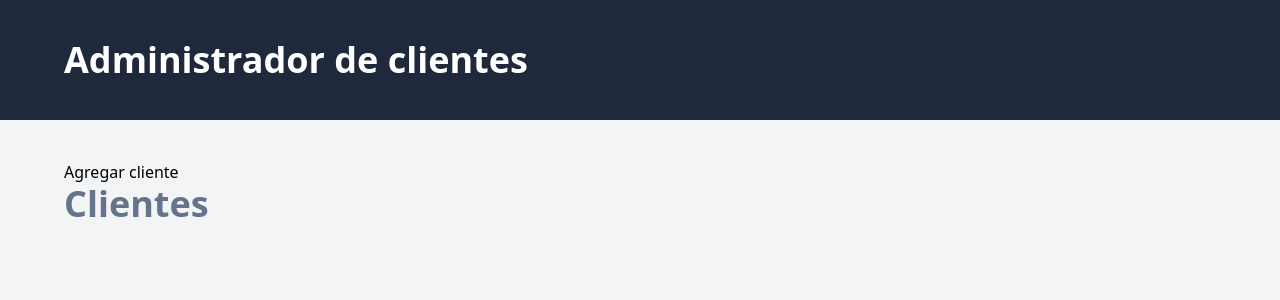
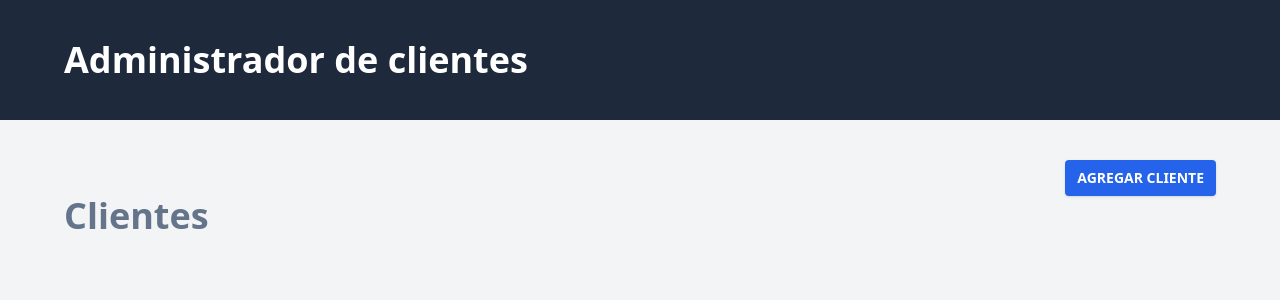
Before and after one commit to HugoBzn/crmvue, a Vue app: page / in a window 1280 px wide. Shown: the top 300 px of the page. Built offline with nearby package versions, Linux system fonts and the light colour scheme.

Commit message:
Better routes with a new component with RouterLink

```diff
--- /dev/null
+++ b/src/components/UI/RouterLink.vue
@@ -0,0 +1,19 @@
+<script setup>
+import { RouterLink } from "vue-router";
+
+defineProps({
+  to: {
+    type: String,
+    required: true,
+  },
+});
+</script>
+
+<template>
+  <RouterLink
+    :to="{ name: to }"
+    class="block md:inline-block rounded bg-blue-600 py-2 px-3 text-white uppercase font-bold text-sm shadow hover:bg-blue-500"
+  >
+    <slot></slot>
+  </RouterLink>
+</template>
--- a/src/views/ClientesView.vue
+++ b/src/views/ClientesView.vue
@@ -1,11 +1,11 @@
 <script setup>
-import { RouterLink } from "vue-router";
+import RouterLink from "../components/UI/RouterLink.vue";
 </script>
 
 <template>
   <div>
-    <div>
-      <RouterLink to="/agregar-cliente">Agregar cliente</RouterLink>
+    <div class="flex justify-end">
+      <RouterLink to="agregar-cliente"> Agregar cliente </RouterLink>
     </div>
     <h1 class="text-4xl font-extrabold text-slate-500">Clientes</h1>
   </div>
--- a/src/views/NuevoClienteView.vue
+++ b/src/views/NuevoClienteView.vue
@@ -1,11 +1,11 @@
 <script setup>
-import { RouterLink } from "vue-router";
+import RouterLink from "../components/UI/RouterLink.vue";
 </script>
 
 <template>
   <div>
-    <div>
-      <RouterLink to="/">Volver</RouterLink>
+    <div class="flex justify-end">
+      <RouterLink to="home">Volver</RouterLink>
     </div>
     <h1 class="text-4xl font-extrabold text-slate-500">Agregar cliente</h1>
   </div>
```
